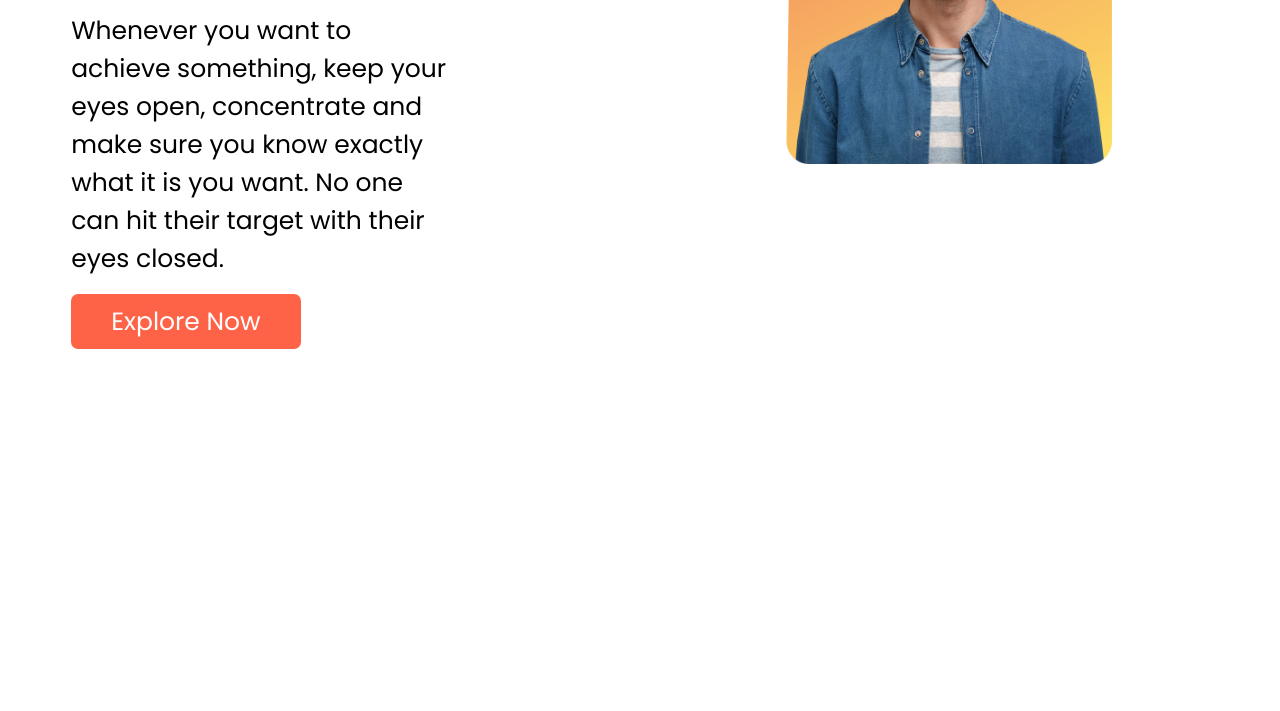
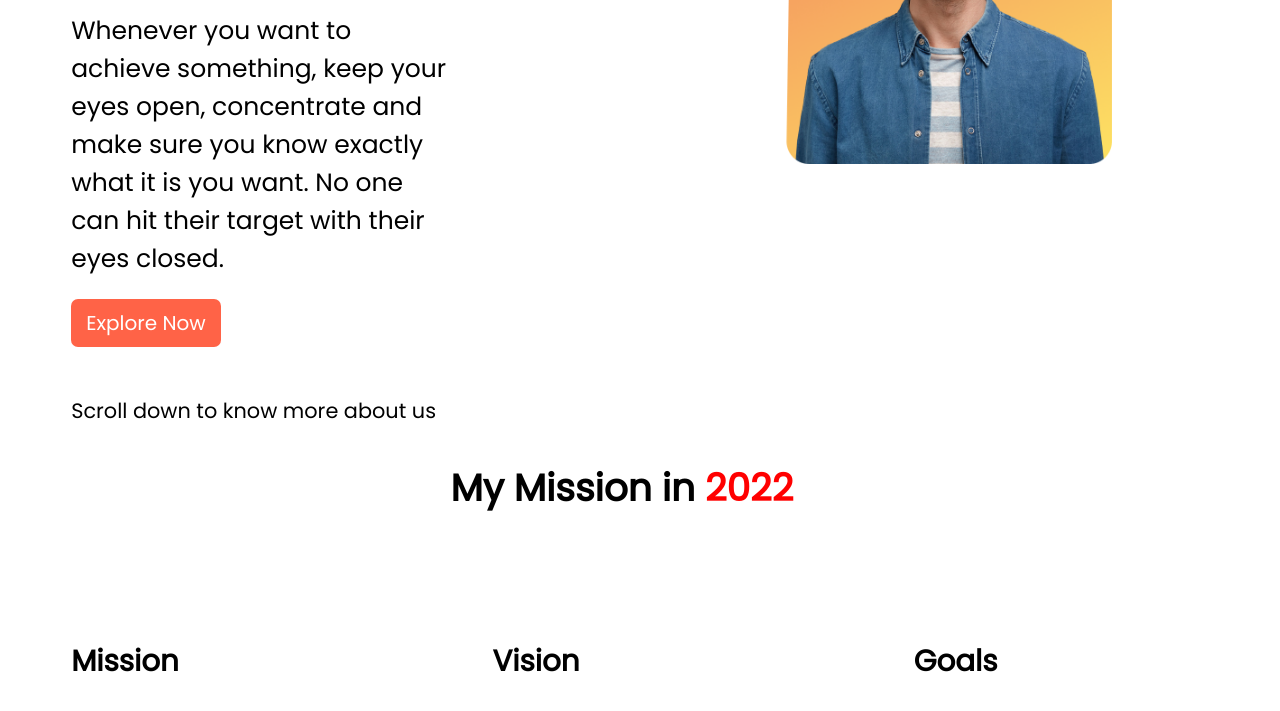
Before and after one commit to alifjafor69/emam-portfolio, a plain HTML site: page index.html in a window 1280 px wide. Shown: the part 265-976 px from the top of the page. Before the commit the page ends 800 px from the top, so only its background shows below. Drawn offline with Linux system fonts and the light colour scheme.

Commit message:
second part

```diff
--- a/index.html
+++ b/index.html
@@ -13,21 +13,47 @@
 </head>
 
 <body>
-    <section>
+    <section class="flexible-containers">
         <div class="half-width">
             <h1>Stay Focused on</h1>
             <h1 class="orange-tag">Mission 2022</h1>
-
 
             <p>Whenever you want to achieve something, keep your eyes open, concentrate and make sure you know exactly
                 what
                 it is you want. No one can hit their target with their eyes closed.</p>
             <a class="link-button" href="">Explore Now</a>
 
+        </div>
+
+        <div class="half-width">
+            <img src="person-1.png" alt="person">
+        </div>
+
+    </section>
+    <p class="small-tags"><small>Scroll down to know more about us</small></p>
+
+    <section class="Mission">
+        <div class="My-mission-area">
+            <h1>My Mission in <span class="orange-tag">2022</span> </h1>
 
         </div>
-        <div class="half-width">
-            <img src="person-1.png" alt="person">
+
+        <div class="flexible-containers">
+            <div class="half-width">
+                <h3>Mission</h3>
+
+
+
+            </div>
+            <div class="half-width">
+                <h3>Vision</h3>
+
+
+            </div>
+            <div class="half-width">
+                <h3>Goals</h3>
+
+            </div>
         </div>
     </section>
 
--- a/style.css
+++ b/style.css
@@ -1,12 +1,14 @@
 body{
     font-family: 'Poppins', sans-serif;
     font-size: 25px;
+
 }
 .orange-tag{
     color:red;
 }
-section{
+.flexible-containers{
     display: flex;
+    margin-bottom: 50px;
 }
 .half-width{
     width: 30%;
@@ -20,7 +22,16 @@ section{
 .link-button{
     text-decoration: none;
     background-color: tomato;
-    padding: 10px 40px;
+    padding: 10px 15px;
     border-radius: 7px;
     color: white;
+    font-size: 20px;
+
 }
+.small-tags{
+    padding-left:5%;
+}
+.My-mission-area{
+    padding-left: 35%;
+
+}
```
